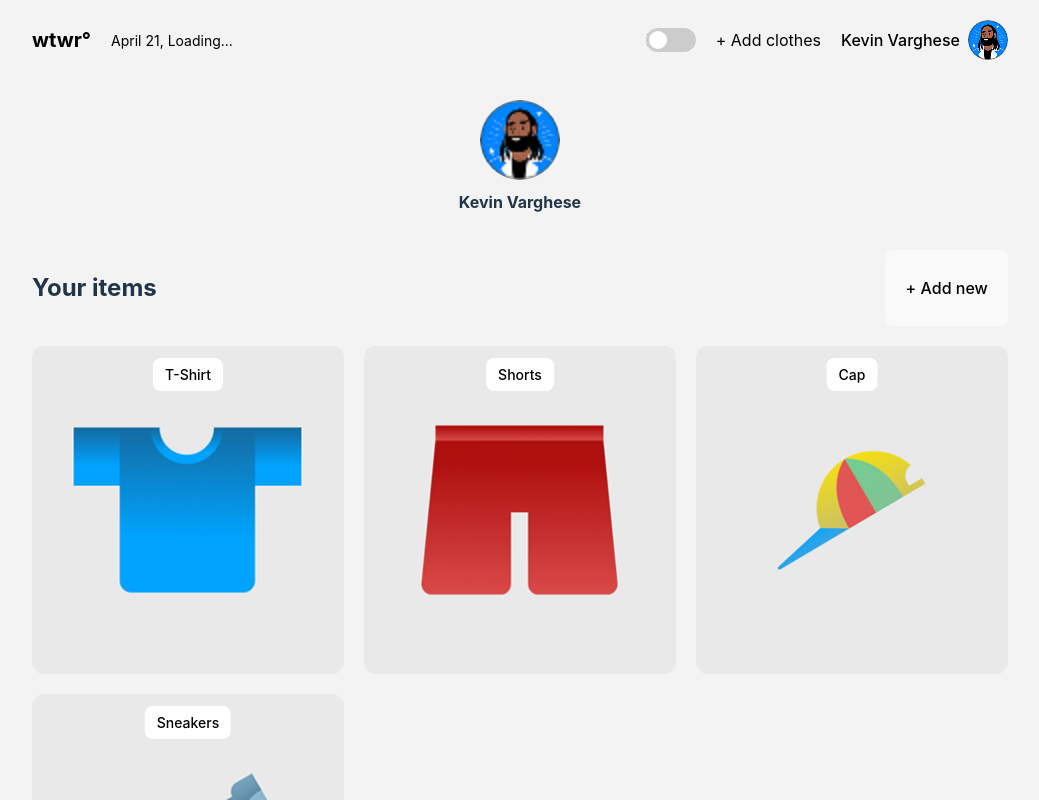
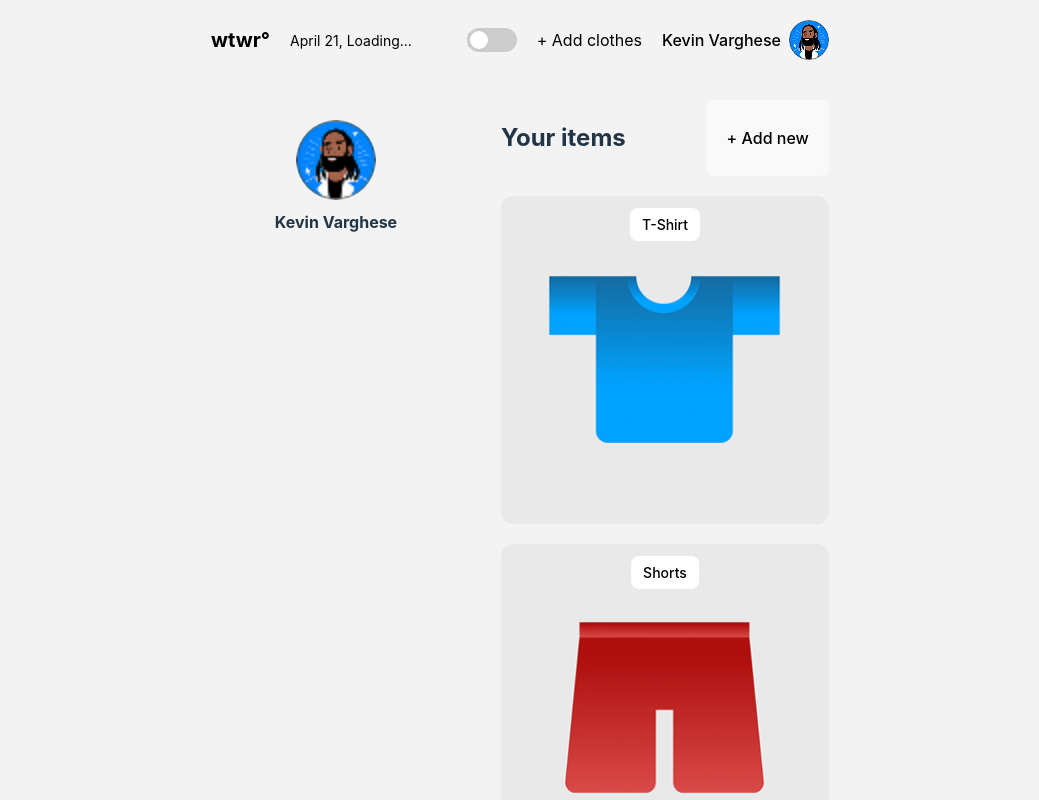
Before and after one commit to varghesk2/se_project_react, a React (Vite) app: page /se_project_react/profile in a window 1280 px wide. Shown: the top 800 px of the page, without its empty margins (120-1159 px from the left). Built offline with nearby package versions, Linux system fonts and the light colour scheme; no server answers.

Commit message:
react113

```diff
--- a/src/blocks/App.css
+++ b/src/blocks/App.css
@@ -5,9 +5,7 @@
 }
 
 .page__content {
-  max-width: 1440px;
   width: 100%;
-  margin: 0 auto;
   padding: 20px 40px;
   box-sizing: border-box;
 }
--- a/src/blocks/ClothesSection.css
+++ b/src/blocks/ClothesSection.css
@@ -1,5 +1,7 @@
 .clothes-section {
-  padding: 20px;
+  width: 100%;
+  box-sizing: border-box;
+  padding: 20px 0;
 }
 
 .clothes-section__header {
@@ -10,7 +12,7 @@
 
 .clothes-section__items {
   display: grid;
-  grid-template-columns: repeat(3, 1fr);
+  grid-template-columns: repeat(auto-fill, minmax(240px, 1fr));
   gap: 20px;
   margin-top: 20px;
 }
--- a/src/blocks/Profile.css
+++ b/src/blocks/Profile.css
@@ -2,20 +2,22 @@
   display: flex;
   gap: 40px;
   width: 100%;
+  padding: 20px 0;
 }
 
 .profile__sidebar {
-  height: 1440px;
-  width: 976px;
+  width: 250px;
   flex-shrink: 0;
 }
 
 .profile__content {
   flex: 1;
+ min-width: 0;
 }
 
 .clothes-section__items {
   display: grid;
-  grid-template-columns: repeat(3, 1fr);
+  grid-template-columns: repeat(auto-fill, minmax(240px, 1fr));
   gap: 20px;
+  width: 100%;
 }
--- a/src/components/Profile.jsx
+++ b/src/components/Profile.jsx
@@ -4,14 +4,19 @@ import "../blocks/Profile.css";
 
 function Profile({ clothingItems, onCardClick, onAddClick }) {
   return (
+    <div className="profile">
       <div className="profile__sidebar">
         <SideBar />
+      </div>
+
+      <div className="profile__content">
         <ClothesSection
           clothingItems={clothingItems}
           onCardClick={onCardClick}
           onAddClick={onAddClick}
         />
       </div>
+    </div>
   );
 }
 
```
Lines whose indentation alone changed are shown as unchanged.
